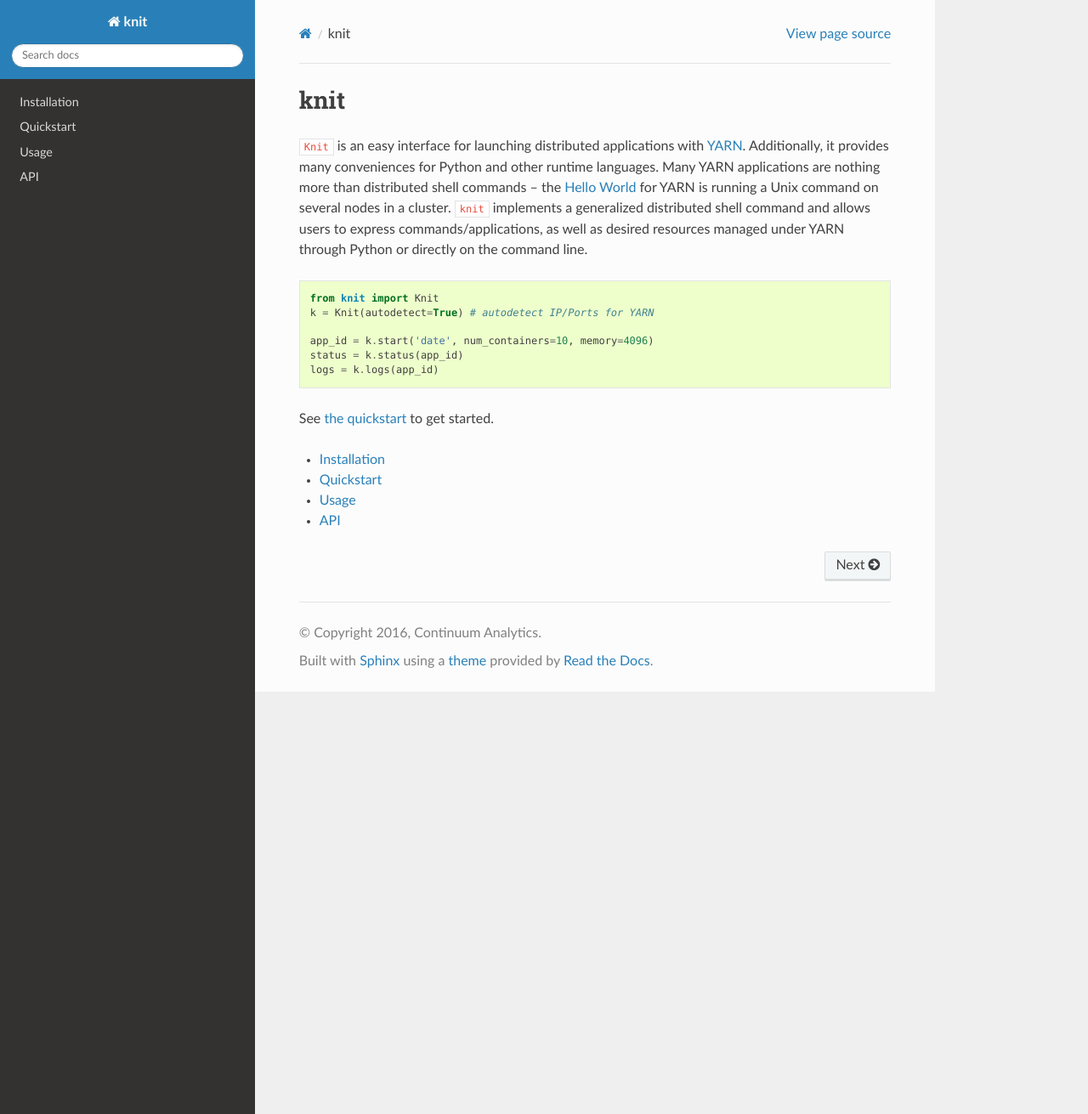
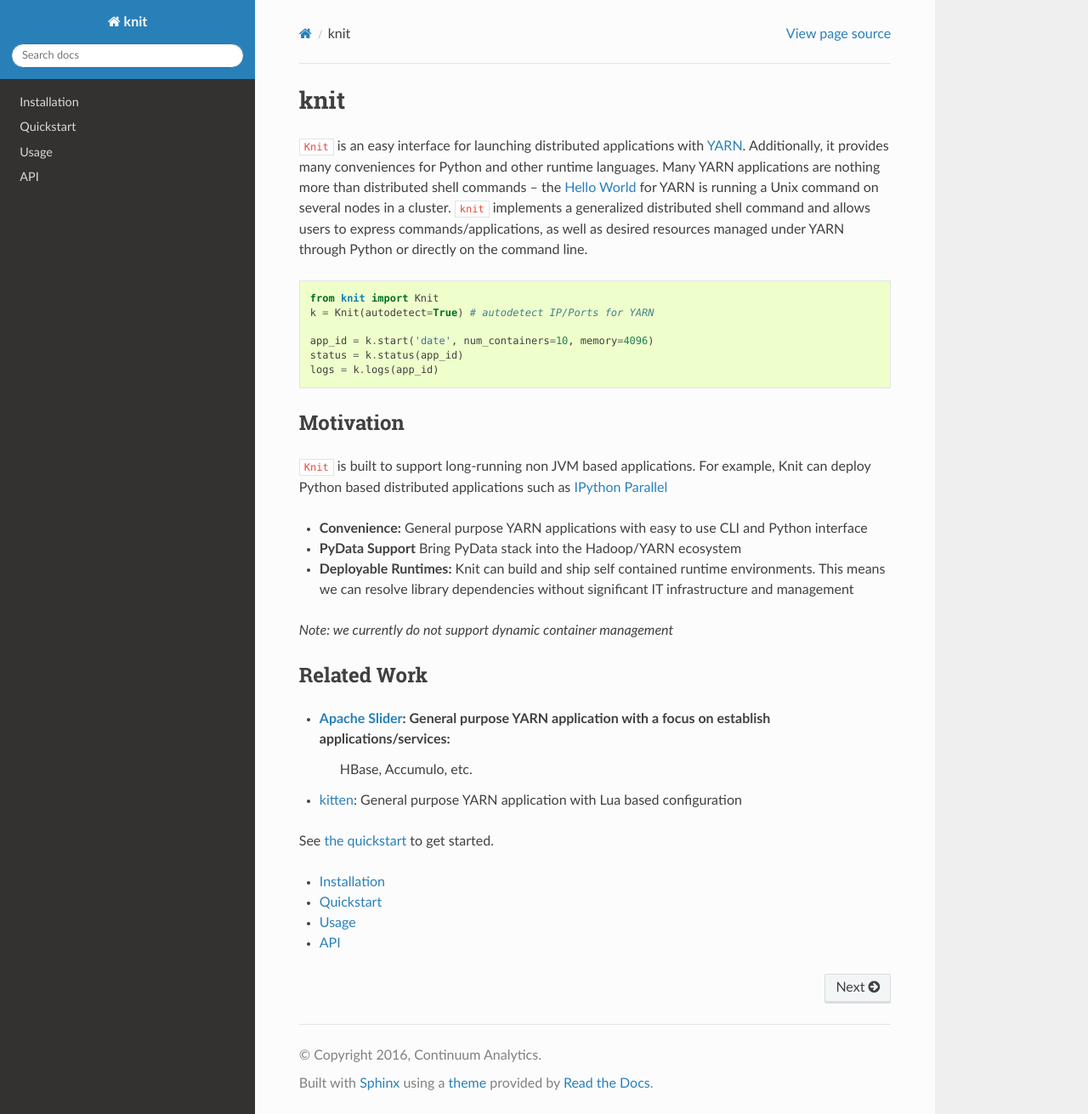
Before and after one commit to dask/knit, a Sphinx documentation site: the page built from docs/source/index.rst, in a window 1280 px wide and 1311 px high. Shown: the whole window at 85% size. Built offline with Sphinx 7.4.7 and the Read the Docs theme 2.0.0, drawn with Linux system fonts in a browser that asks for light colours.

Commit message:
Motivation section

```diff
--- a/docs/source/index.rst
+++ b/docs/source/index.rst
@@ -17,11 +17,37 @@
    status = k.status(app_id)
    logs = k.logs(app_id)
 
+Motivation
+----------
+
+``Knit`` is built to support long-running non JVM based applications.  For example, Knit can
+deploy Python based distributed applications such as `IPython Parallel`_
+
+*  **Convenience:** General purpose YARN applications with easy to use CLI and Python interface
+*  **PyData Support** Bring PyData stack into the Hadoop/YARN ecosystem
+*  **Deployable Runtimes:** Knit can build and ship self contained runtime environments.  This means
+   we can resolve library dependencies without significant IT infrastructure
+   and management
+
+*Note: we currently do not support dynamic container management*
+
+Related Work
+------------
+
+* `Apache Slider`_: General purpose YARN application with a focus on establish applications/services:
+   HBase, Accumulo, etc.
+* kitten_: General purpose YARN application with Lua based configuration
+
 See :doc:`the quickstart <quickstart>` to get started.
 
 
 .. _YARN: https://hadoop.apache.org/docs/current/hadoop-yarn/hadoop-yarn-site/YARN.html
 .. _Hello World: http://hadoop.apache.org/docs/r2.7.2/hadoop-yarn/hadoop-yarn-site/WritingYarnApplications.html
+.. _kitten: https://github.com/cloudera/kitten
+.. _`Apache Slider`: https://slider.incubator.apache.org/
+.. _`IPython Parallel`: https://ipython.org/ipython-doc/3/parallel/
+.. _`Distributed`: http://distributed.readthedocs.org/en/latest/
+
 .. toctree::
    :maxdepth: 1
 
```
Also changed, not shown: 1 other file.
